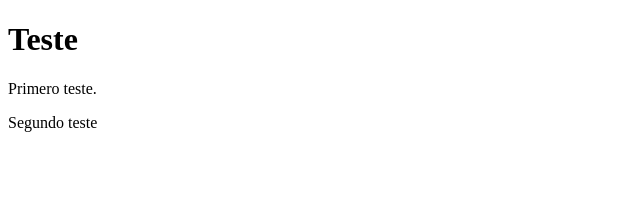
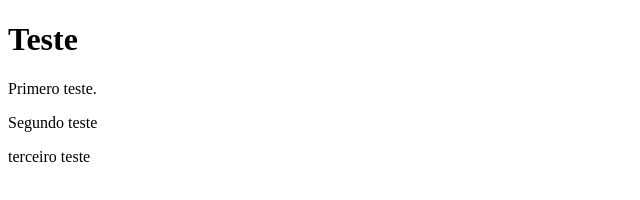
Before and after one commit to victormeneses02/victormeneses02.github.io, a plain HTML site: page teste1.html in a window 1280 px wide. Shown: the full height of the page, 0-640 px from the left. Drawn offline with Linux system fonts and the light colour scheme.

Commit message:
Update teste1.html

```diff
--- a/teste1.html
+++ b/teste1.html
@@ -8,6 +8,7 @@
 <h1>Teste</h1>
 <p>Primero teste.</p>
   <p>Segundo teste</p>
+  <p>terceiro teste</p>
 
 </body>
 </html>
```
